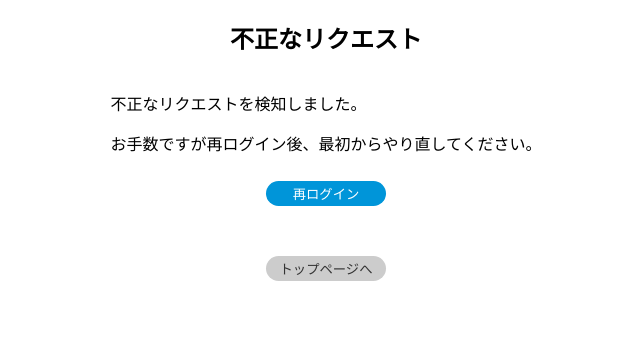
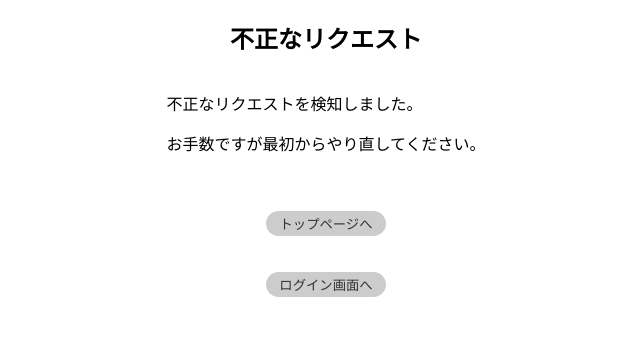
Before and after one commit to Gomenii/board, a PHP site: page /board/request.error.php in a window 1280 px wide. Shown: the part 60-405 px from the top of the page, without its empty margins (314-954 px from the left). Run offline with PHP 8.4, Linux system fonts and the light colour scheme.

Commit message:
Fix: ボタン配置

```diff
--- a/request.error.php
+++ b/request.error.php
@@ -61,20 +61,16 @@ if (isset($_SESSION['loginName'])) {
 
         <div class="content">
             <p>不正なリクエストを検知しました。</p>
-            <p>お手数ですが再ログイン後、最初からやり直してください。</p>
-
-            <div class="content_center">
-                <a href="login.php">
-                    <button class="btn btn_blue" type="button">再ログイン</button>
-                </a>
-            </div>
-
+            <p>お手数ですが最初からやり直してください。</p>
         </div>
 
         <div class="bottom">
             <a href="toppage.php">
                 <button class="btn" type="button">トップページへ</button>
             </a>
+            <p><a href="login.php">
+                    <button class="btn" type="button">ログイン画面へ</button>
+                </a></p>
         </div>
 
     </div>
```
